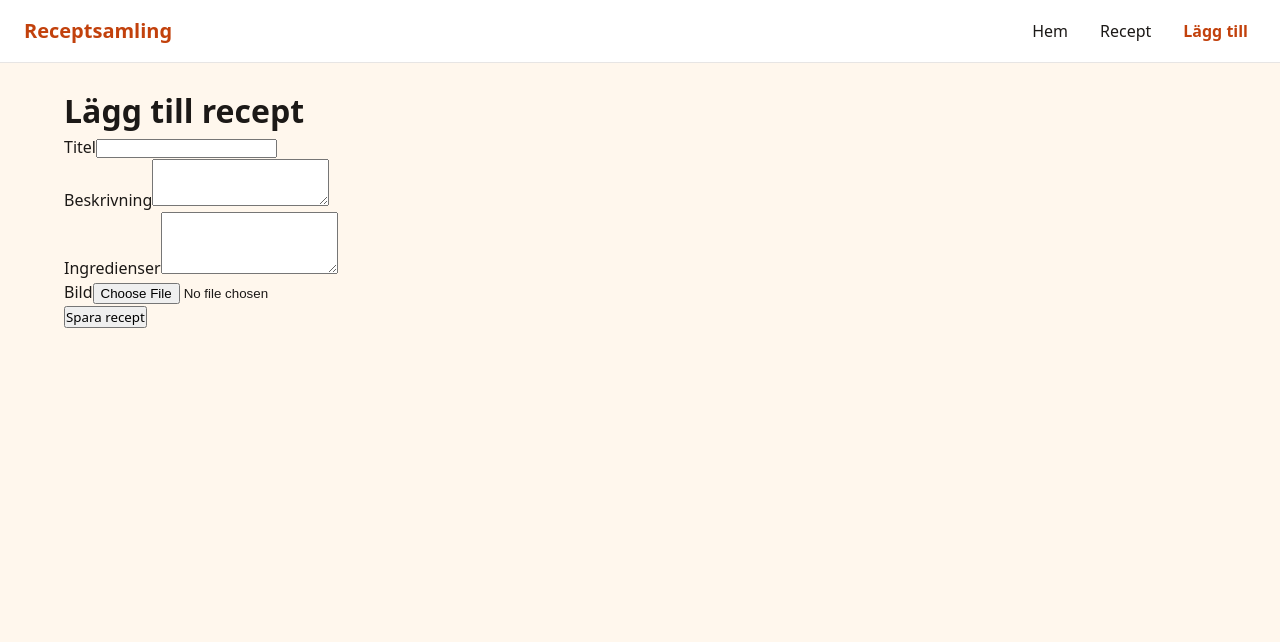
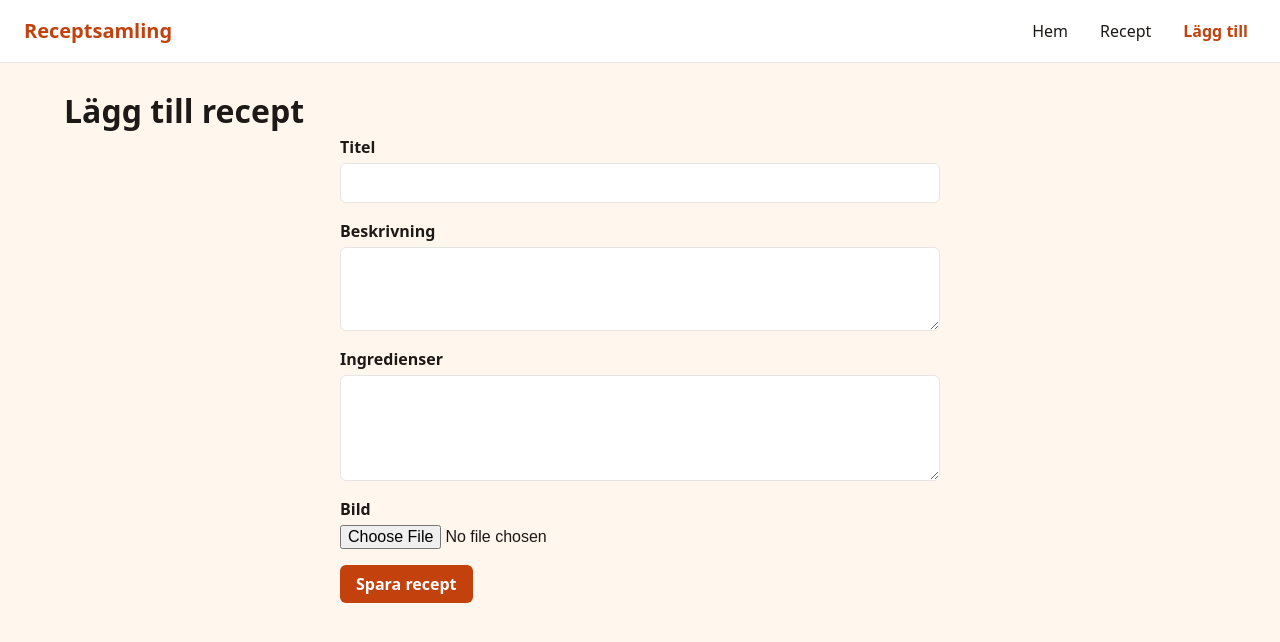
Before and after one commit to Peshro96/-Labb-2-React-webbapplikation-med-SCSS, a React (Vite) app in the folder client/: page /add in a window 1280 px wide. Shown: the top 642 px of the page. Built offline with nearby package versions, Linux system fonts and the light colour scheme.

Commit message:
add scss styling for recipe form

```diff
--- /dev/null
+++ b/client/src/styles/components/_recipe-form.scss
@@ -0,0 +1,60 @@
+@use "../abstracts/functions" as *;
+@use "../abstracts/mixins" as *;
+
+// Formulär för att skapa nytt recept
+.recipe-form {
+  max-width: 600px;
+  margin: 0 auto;
+  display: flex;
+  flex-direction: column;
+  gap: space(md);
+
+  // Ett fält består av label + input/textarea
+  &__field {
+    display: flex;
+    flex-direction: column;
+    gap: space(xs);
+
+    label {
+      font-weight: 600;
+      color: color(text);
+    }
+
+    input[type="text"],
+    textarea {
+      padding: space(sm);
+      border: 1px solid color(border);
+      border-radius: 6px;
+      font-size: font-size(base);
+      font-family: inherit;
+
+      &:focus {
+        outline: 2px solid color(primary);
+        border-color: color(primary);
+      }
+    }
+
+    textarea {
+      resize: vertical;
+    }
+
+    input[type="file"] {
+      font-size: font-size(base);
+    }
+  }
+
+  // Förhandsvisning av vald bild innan submit
+  &__preview {
+    width: 100%;
+    max-height: 300px;
+    object-fit: cover;
+    border-radius: 8px;
+  }
+
+  // Submit-knappen längst ner
+  &__submit {
+    @include button-style(color(primary));
+    align-self: flex-start;
+    font-weight: 600;
+  }
+}
--- a/client/src/styles/main.scss
+++ b/client/src/styles/main.scss
@@ -15,6 +15,7 @@
 @use "components/not-found";
 @use "components/recipe-card";
 @use "components/recipe-details";
+@use "components/recipe-form";
 
 @use "utilities/spacing";
 @use "utilities/typography-scale";
```
